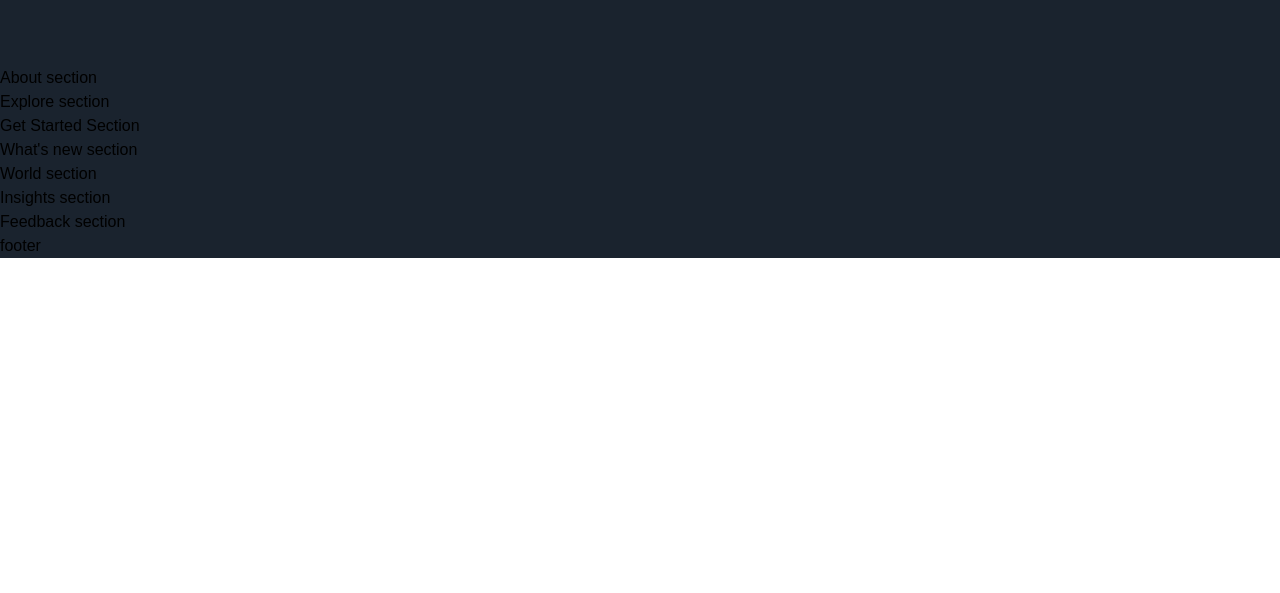
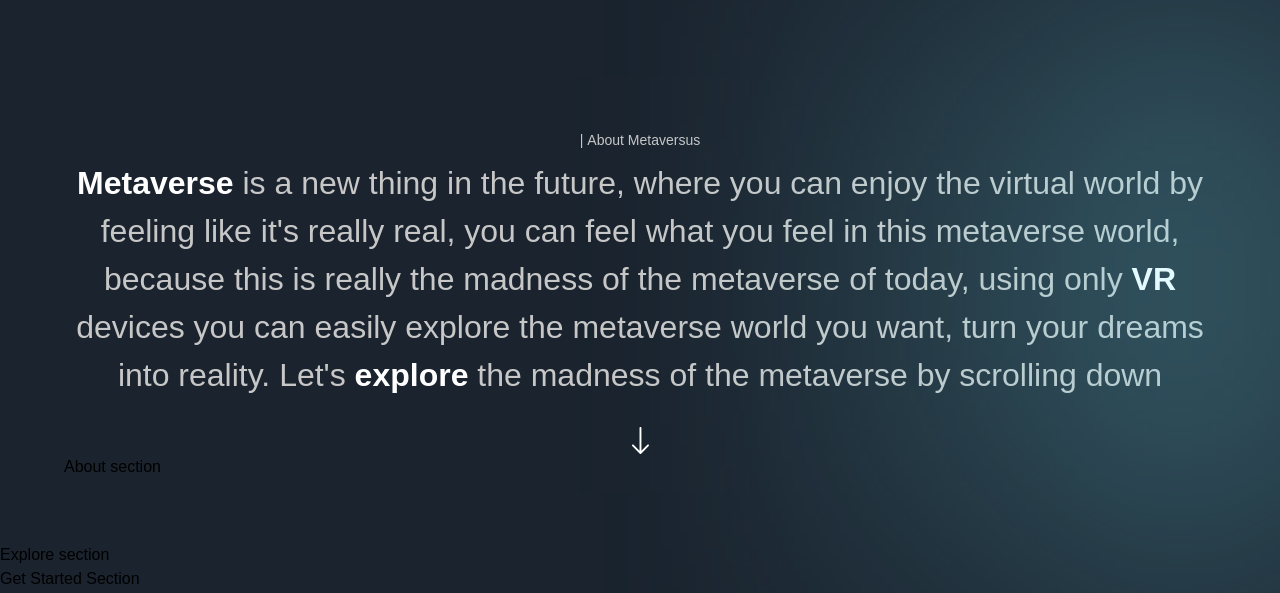
Before and after one commit to StephenRivero/metaverse-website, a Next.js app: page / in a window 1280 px wide. Shown: the part 1038-1631 px from the top of the page. Before the commit the page ends 1296 px from the top, so only its background shows below. Built offline with nearby package versions, Linux system fonts and the light colour scheme; a web font is replaced by a local one.

Commit message:
Add About Section

```diff
--- a/components/CustomTexts.jsx
+++ b/components/CustomTexts.jsx
@@ -1,9 +1,22 @@
 'use client';
 
-export const TypingText = () => (
-  <p>Typing Text</p>
+import { motion } from 'framer-motion';
+
+import { textContainer, textVariant2 } from '../utils/motion';
+
+export const TypingText = ({ title, textStyles}) => (
+  <motion.p
+    variants={textContainer}
+    className={`font-normal text-[14px] text-secondary-white ${textStyles}`}
+  >
+    {Array.from(title).map((Letter, index) => (
+      <motion.span variants={textVariant2} key={index}>
+        {Letter === ' ' ? '\u00A0' : Letter}
+      </motion.span>
+    ))}
+  </motion.p>
 );
 
-export const TitleText = () => (
+export const TitleText = ({ title, textStyles}) => (
   <h2>Title Text</h2>
 );
--- a/sections/About.jsx
+++ b/sections/About.jsx
@@ -1,7 +1,36 @@
 'use client';
 
+import { motion } from 'framer-motion';
+import { TypingText } from '../components';
+
+import styles from '../styles';
+import { fadeIn, staggerContainer, } from '../utils/motion';
+
 const About = () => (
-  <section>
+  <section className={`${styles.paddings} relative z-10`}>
+    <div className='gradient-02 z-0' />
+    <motion.div
+      variants={staggerContainer}
+      initial="hidden"
+      whileInView="show"
+      viewport={{ once: false, amount: 0.25}}
+      className={`${styles.innerWidth} mx-auto ${styles.flexCenter} flex-col`}
+    >
+      <TypingText title="| About Metaversus" textStyles="text-center" />
+
+      <motion.p
+       variants={fadeIn('up', 'tween', 0.2, 1)}
+       className="mt-[8px] font-normal sm:text-[32px] text-[20px] text-center text-secondary-white"
+      >
+        <span className='font-extrabold text-white'>Metaverse</span> is a new thing in the future, where you can enjoy the virtual world by feeling like it's really real, you can feel what you feel in this metaverse world, because this is really the madness of the metaverse of today, using only <span className='font-extrabold text-white'>VR</span> devices you can easily explore the metaverse world you want, turn your dreams into reality. Let's <span className='font-extrabold text-white'>explore</span> the madness of the metaverse by scrolling down
+      </motion.p>
+      <motion.img
+        variants={fadeIn('up', 'tween', 0.3, 1)}
+        src="/arrow-down.svg"
+        alt="arrow down"
+        className='w-[18px] h-[28px] object-contain mt-[28px]'
+      />
+    </motion.div>
     About section
   </section>
 );
```
